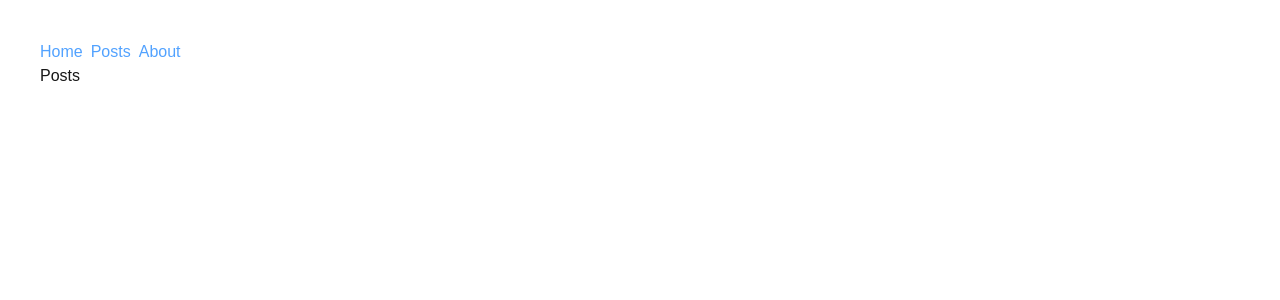
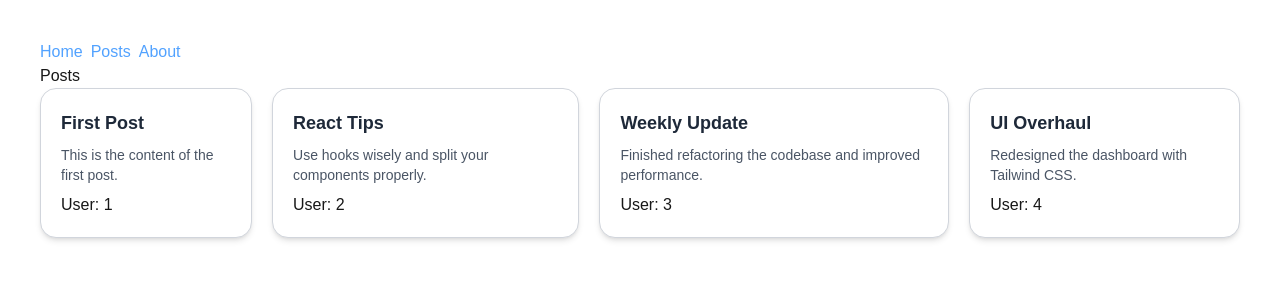
Before and after one commit to LeonNjoroge/alx-project-0x02-setup, a Next.js app in the folder alx-project-0x02/: page /posts in a window 1280 px wide. Shown: the top 300 px of the page. Built offline with nearby package versions, Linux system fonts and the light colour scheme.

Commit message:
Feat: Update proj 0 task 7

```diff
--- /dev/null
+++ b/alx-project-0x02/components/common/PostCard.tsx
@@ -0,0 +1,14 @@
+import React from "react";
+import { type PostProps} from "@/interfaces";
+
+const PostCard: React.FC <PostProps> = ({title, content, userId}) => {
+    return(
+        <div className="flex flex-col gap-2 rounded-2xl border border-gray-300 bg-white p-5 shadow-md transition hover:shadow-lg hover:cursor-pointer">
+            <h1 className="text-lg font-semibold text-gray-800">{title}</h1>
+            <h2 className="text-sm text-gray-600">{content}</h2>
+            <p>User: {userId}</p>
+        </div>
+    )
+}
+
+export default PostCard;
--- a/alx-project-0x02/interfaces/index.ts
+++ b/alx-project-0x02/interfaces/index.ts
@@ -5,6 +5,8 @@ export interface CardProps {
         title: string;
         content: string;
 }
+
+
 
 export interface PostModalProps {
         isOpen: boolean;
@@ -19,5 +21,11 @@ export interface ButtonProps {
         onClick?: () => void;
 }
 
+export interface  PostProps {
+        title: string;
+        content: string;
+        userId: number;
+}
+
 export type Size = "small" | "medium" | "large";
 export type Shape = "rounded-sm" | "rounded-md" | "rounded-full";
--- a/alx-project-0x02/pages/posts.tsx
+++ b/alx-project-0x02/pages/posts.tsx
@@ -1,11 +1,42 @@
 import React from "react";
 import Header from "@/components/layout/Header";
+import { type PostProps } from "@/interfaces";
+import PostCard from "@/components/common/PostCard";
 
-const Posts: React.FC = () =>{
+const Posts: React.FC <PostProps> = ({title,}) =>{
+
+    const sitePosts: PostProps[] = [
+        {
+            title: "First Post",
+            content: "This is the content of the first post.",
+            userId: 1,
+        },
+        {
+            title: "React Tips",
+            content: "Use hooks wisely and split your components properly.",
+            userId: 2,
+        },
+        {
+            title: "Weekly Update",
+            content: "Finished refactoring the codebase and improved performance.",
+            userId: 3,
+        },
+        {
+            title: "UI Overhaul",
+            content: "Redesigned the dashboard with Tailwind CSS.",
+            userId: 4,
+        },
+    ];
+
     return (
         <div className="p-10">
             < Header />
             <h1>Posts</h1>
+            <div className="flex gap-5">
+                {sitePosts.map((post, idx)=>(
+                    <PostCard title={post.title} content={post.content} userId={post.userId} />
+                ))}
+            </div>
         </div>
     );
 };
```
